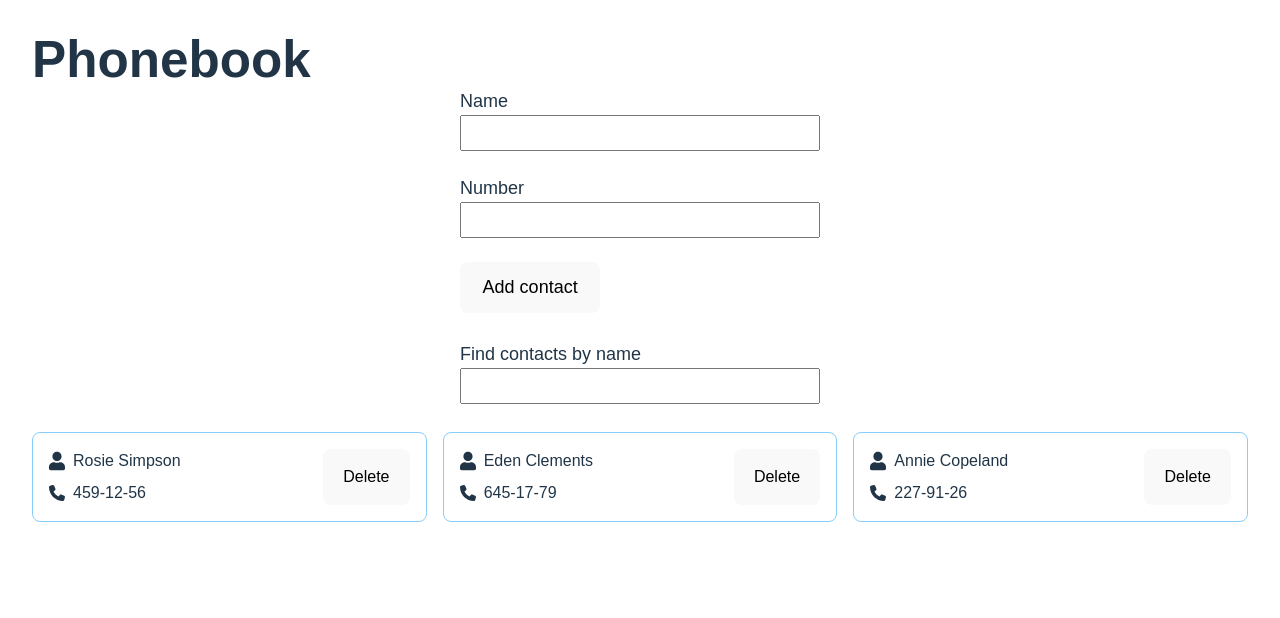
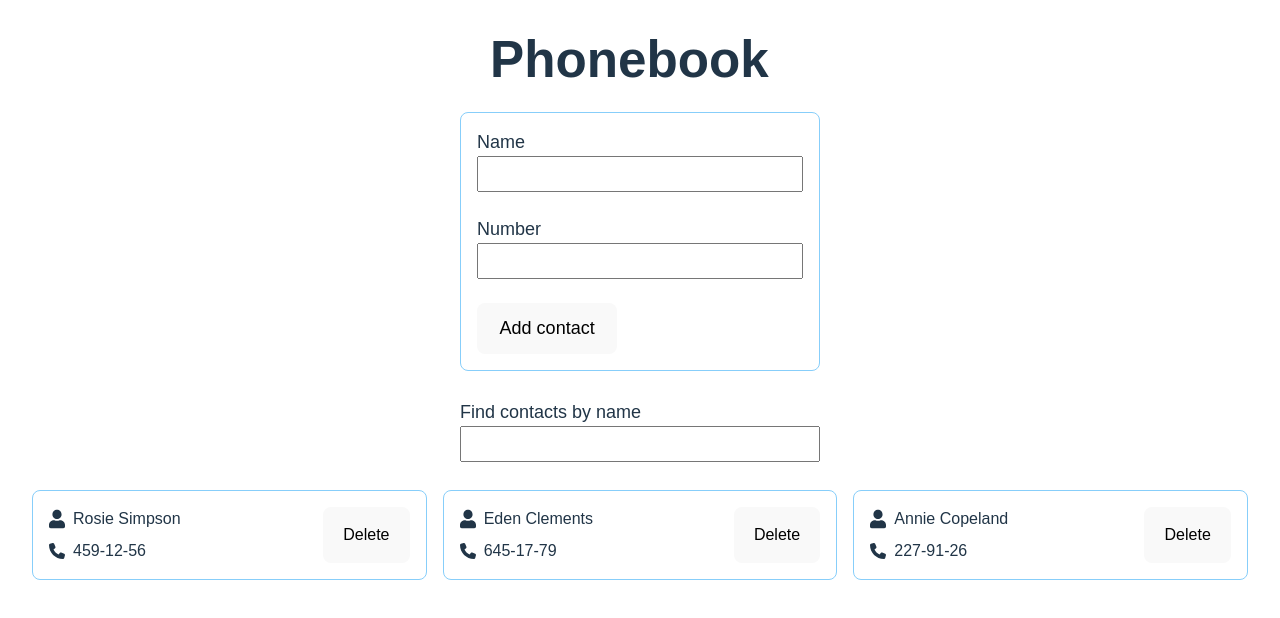
Before and after one commit to vitalii-mieliet/goit-react-hw-03, a React (Vite) app: page / in a window 1280 px wide. Shown: the top 618 px of the page. Built offline with nearby package versions, Linux system fonts and the light colour scheme.

Commit message:
style: - aligne title in App component; - add border for Contact Form.

```diff
--- a/src/App.jsx
+++ b/src/App.jsx
@@ -40,7 +40,7 @@ function App() {
 
   return (
     <div>
-      <h1>Phonebook</h1>
+      <h1 style={{ width: "300px", margin: "0 auto 24px auto" }}>Phonebook</h1>
       <ContactForm addContact={addContact} />
       <SearchBox filterValue={filter} handleFilter={handleFilter} />
       <ContactList
--- a/src/components/ContactForm/ContactForm.module.css
+++ b/src/components/ContactForm/ContactForm.module.css
@@ -1,5 +1,8 @@
 .form {
   width: 360px;
+  border: 1px solid lightskyblue;
+  border-radius: 8px;
+  padding: 16px 16px;
   margin: 0 auto;
   margin-bottom: 28px;
   font-size: 18px;
```
